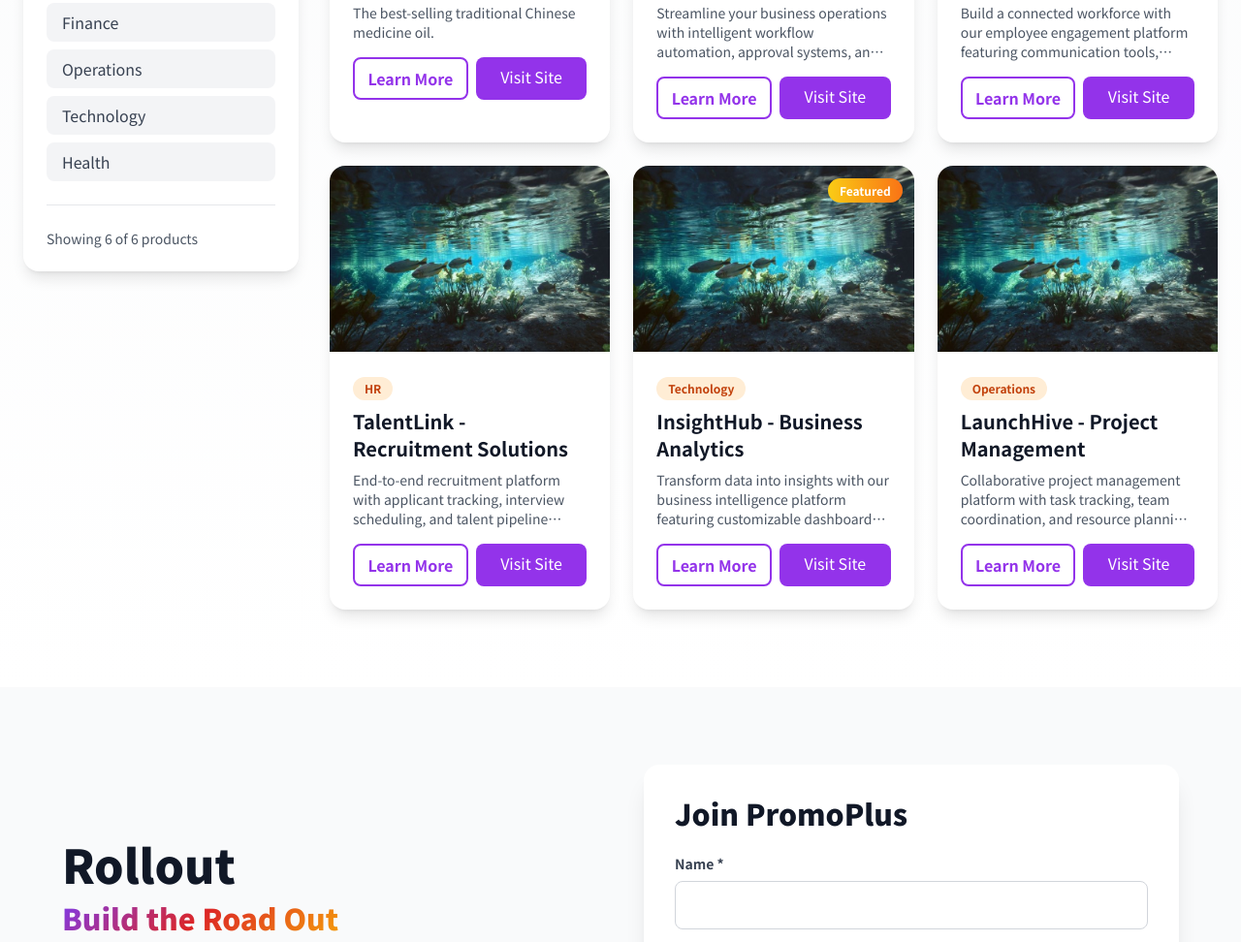
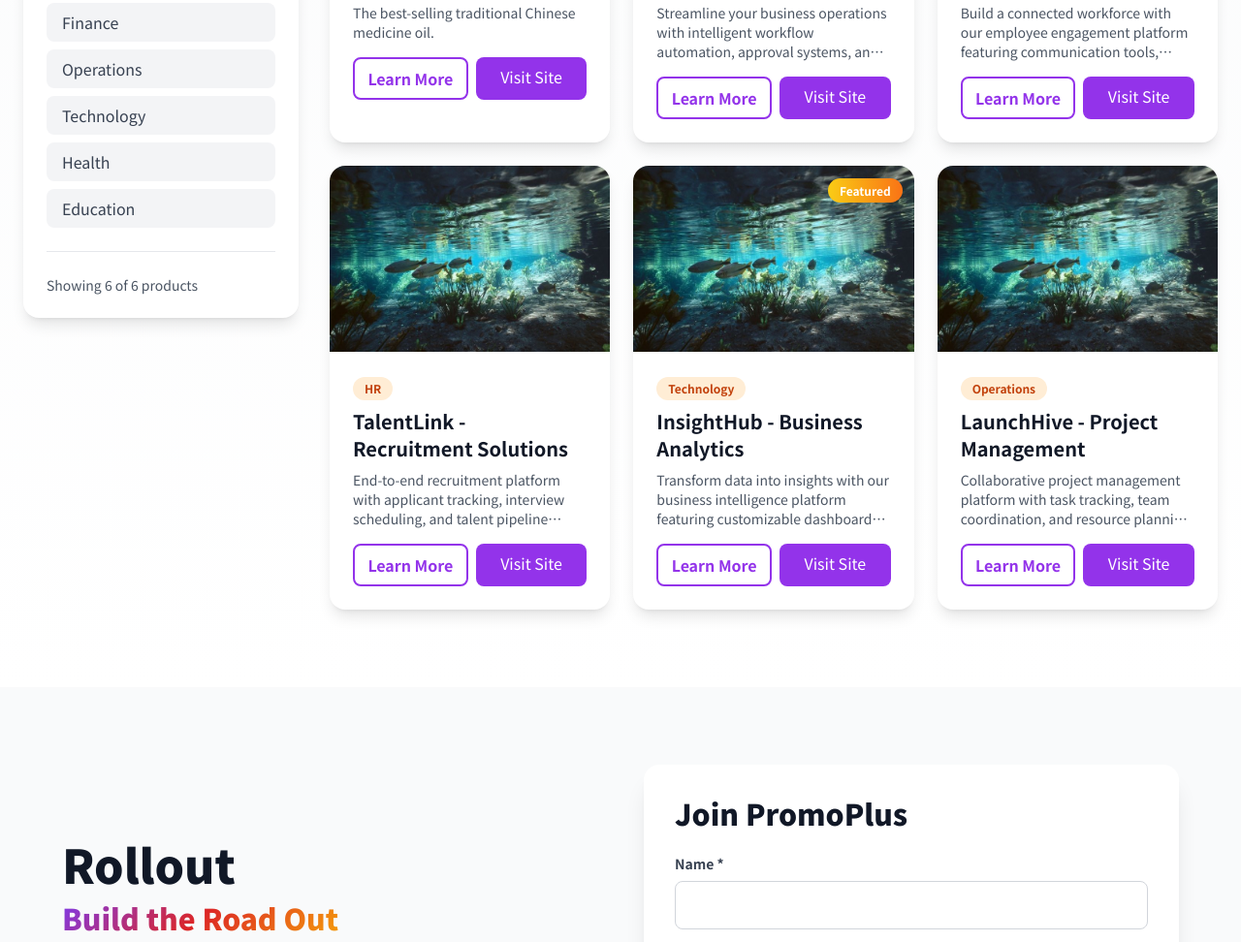
Before and after one commit to audreyrospa2/promoplus, an Astro site: page / in a window 1280 px wide. Shown: the part 2769-3741 px from the top of the page at 97% size. Built offline with nearby package versions, Linux system fonts and the light colour scheme; Astro itself is replaced by a stand-in of ours.

Commit message:
edit Categories

```diff
--- a/src/components/ProductFilter.tsx
+++ b/src/components/ProductFilter.tsx
@@ -20,7 +20,7 @@ export default function ProductFilter({ products }: ProductFilterProps) {
   const [selectedCategory, setSelectedCategory] = useState('All');
   const [searchTerm, setSearchTerm] = useState('');
 
-  const categories = ['All', 'HR', 'Marketing', 'Finance', 'Operations', 'Technology', 'Health'];
+  const categories = ['All', 'HR', 'Marketing', 'Finance', 'Operations', 'Technology', 'Health', 'Education'];
 
   const filteredProducts = products.filter(product => {
     const matchesCategory = selectedCategory === 'All' || product.data.category === selectedCategory;
```
